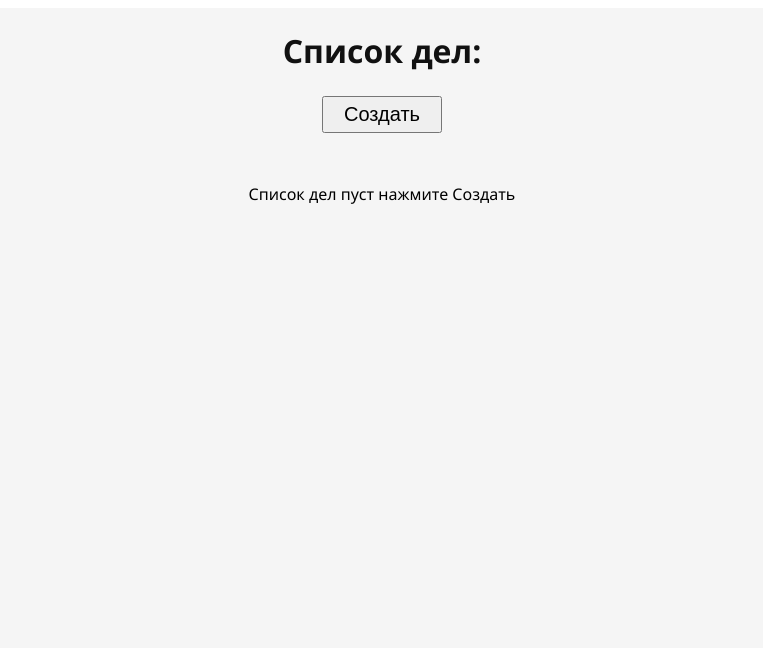
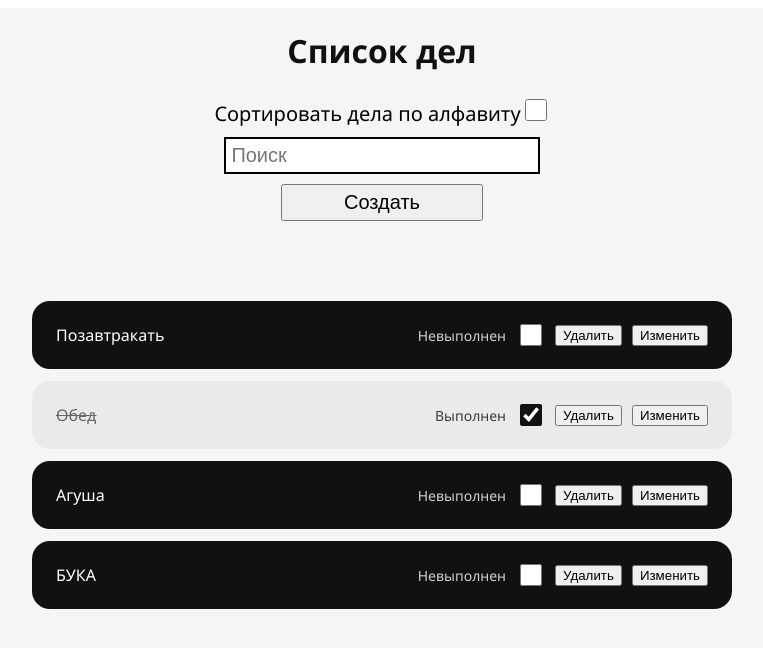
Before and after one commit to stepankot/Todolist-RU, a React (Vite) app: page / in a window 1280 px wide. Shown: the top 648 px of the page, without its empty margins (258-1021 px from the left). Built offline with nearby package versions, Linux system fonts and the light colour scheme; data requests are answered from the project's data file.

Commit message:
add sorting WO debounce

```diff
--- a/db.json
+++ b/db.json
@@ -1,3 +1,24 @@
 {
-  "todos": []
+  "todos": [
+    {
+      "id": "c2d5",
+      "title": "Позавтракать",
+      "completed": false
+    },
+    {
+      "id": "ad31",
+      "title": "Обед",
+      "completed": true
+    },
+    {
+      "id": "ef9a",
+      "title": "Агуша",
+      "completed": false
+    },
+    {
+      "id": "d685",
+      "title": "БУКА",
+      "completed": false
+    }
+  ]
 }
--- a/src/App.jsx
+++ b/src/App.jsx
@@ -10,6 +10,8 @@ export default function App() {
 	const { todos, error, loading, setTodos, setLoading } = useTodos(refreshTodos)
 	const [onModal, setOnModal] = useState(false)
 	const [value, setValue] = useState('')
+	const [isSortAB, setIsSortAB] = useState(false)
+	const [searchValue, setSearchValue] = useState('')
 	if (loading) return <p>Loading...</p>
 
 	const onSubmit = event => {
@@ -33,20 +35,55 @@ export default function App() {
 		deleteTodo(todo, setLoading)
 	}
 
+	const onSearch = e => {
+		setSearchValue(e.target.value)
+	}
+
+	const filteredTodos = todos
+		.filter(todo =>
+			todo.title.toLowerCase().includes(searchValue.toLowerCase())
+		)
+		.sort((a, b) => {
+			if (!isSortAB) return 0
+			return a.title.localeCompare(b.title)
+		})
+
 	return (
 		<div className="page">
 			<div>
-				<h1>Список дел:</h1>
+				<h1 className="app-title">Список дел</h1>
+				{todos[0] && (
+					<div className="filter-group">
+						<label>
+							Сортировать дела по алфавиту
+							<input
+								type="checkbox"
+								className="todo-chkbox"
+								onChange={() => setIsSortAB(!isSortAB)}
+							/>
+						</label>
+						<input
+							onChange={onSearch}
+							value={searchValue}
+							placeholder="Поиск"
+							className="searching-input"
+						/>
+					</div>
+				)}
 				<div className="btn-cont">
 					<button onClick={() => setOnModal(true)}>Создать</button>
 				</div>
 			</div>
 			<div className="empty-todos">
-				{!todos[0] ? 'Список дел пуст нажмите Создать' : ''}
+				{!todos[0]
+					? 'Список дел пуст нажмите Создать'
+					: !filteredTodos[0]
+					? 'Ничего не найдено'
+					: ''}
 			</div>
 			<ul className="todos-container">
 				{todos[0] &&
-					todos.map(todo => (
+					filteredTodos.map(todo => (
 						<TodoElement
 							key={todo.id}
 							todo={todo}
--- a/src/index.css
+++ b/src/index.css
@@ -181,3 +181,23 @@ li:hover {
 	font-size: 20px;
 	width: 60%;
 }
+
+.searching-input {
+	margin: 10px;
+	font-size: 20px;
+	padding: 5px;
+	border: 2px solid black;
+	outline: none;
+}
+
+.app-title {
+	text-align: center;
+}
+.filter-group {
+	display: flex;
+	flex-direction: column;
+}
+
+label {
+	font-size: 20px;
+}
```
